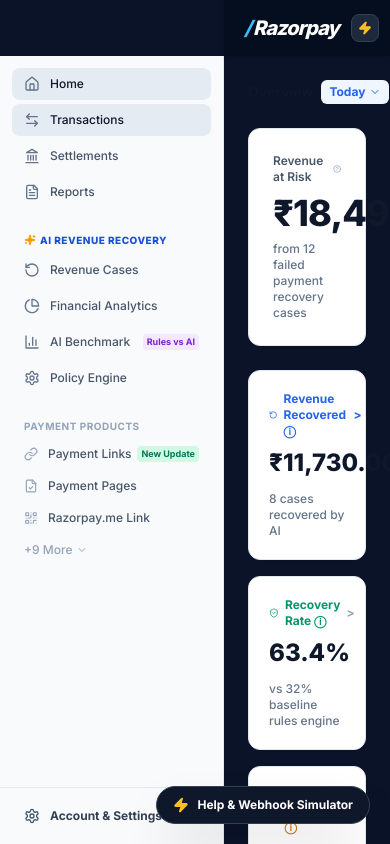
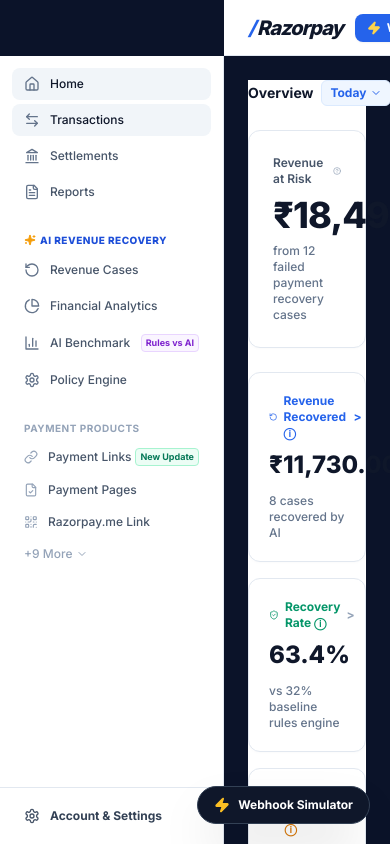
Before and after one commit to santusht06/razorpay-buildathon, a React app in the folder frontend/: page / in a window 390 px wide. Shown: the top 844 px of the page. Built offline with nearby package versions, Linux system fonts and the light colour scheme; no server answers; the HTML template or start-up script is replaced by a standard one.

Commit message:
style(ui): update application theme to 100% full white minimalist clean SaaS aesthetics

```diff
--- a/frontend/src/components/layout/Header.jsx
+++ b/frontend/src/components/layout/Header.jsx
@@ -21,34 +21,34 @@
 
   return (
     <>
-      <header className="bg-[#050e1e] text-white h-14 px-5 flex items-center justify-between sticky top-0 z-50 select-none shadow-md">
+      <header className="bg-white border-b border-slate-200 text-slate-900 h-14 px-6 flex items-center justify-between sticky top-0 z-50 select-none shadow-xs">
 
         {/* Left Section: Razorpay Logo & Main Top Nav Links */}
         <div className="flex items-center space-x-8">
           {/* Official Razorpay Logo */}
           <div className="flex items-center space-x-1.5 cursor-pointer">
-            <span className="font-black text-xl italic tracking-tighter text-white flex items-center">
-              <span className="text-sky-400 font-extrabold mr-0.5">/</span>Razorpay
+            <span className="font-black text-xl italic tracking-tighter text-slate-900 flex items-center">
+              <span className="text-blue-600 font-extrabold mr-0.5">/</span>Razorpay
             </span>
           </div>
 
           {/* Top Navigation Bar Tabs */}
-          <nav className="hidden md:flex items-center space-x-6 text-xs font-semibold text-slate-300">
-            <button className="flex items-center space-x-1.5 hover:text-white transition-colors py-4">
+          <nav className="hidden md:flex items-center space-x-6 text-xs font-semibold text-slate-600">
+            <button className="flex items-center space-x-1.5 hover:text-slate-900 transition-colors py-4">
               <span>Razorpay Home</span>
             </button>
 
             {/* Active Payments Tab */}
-            <button className="flex items-center space-x-1.5 text-white font-bold border-b-2 border-sky-400 py-4 px-1">
-              <Activity className="w-3.5 h-3.5 text-sky-400" />
+            <button className="flex items-center space-x-1.5 text-blue-600 font-extrabold border-b-2 border-blue-600 py-4 px-1">
+              <Activity className="w-3.5 h-3.5 text-blue-600" />
               <span>Payments</span>
             </button>
 
-            <button className="flex items-center space-x-1.5 hover:text-white transition-colors py-4">
+            <button className="flex items-center space-x-1.5 hover:text-slate-900 transition-colors py-4">
               <span>Company Registration</span>
             </button>
 
-            <button className="flex items-center space-x-1 text-slate-400 hover:text-white transition-colors py-4">
+            <button className="flex items-center space-x-1 text-slate-500 hover:text-slate-900 transition-colors py-4">
               <span>More</span>
               <ChevronDown className="w-3 h-3" />
             </button>
@@ -56,61 +56,62 @@
         </div>
 
         {/* Center: Hackathon Interactive Scenarios Bar */}
-        <div className="hidden xl:flex items-center space-x-2 bg-slate-900/90 px-3 py-1 rounded-lg border border-slate-800">
-          <span className="text-[11px] font-bold text-amber-400 uppercase tracking-wider flex items-center mr-1">
-            <Zap className="w-3 h-3 mr-1 fill-current" /> Demo Scenarios:
+        <div className="hidden xl:flex items-center space-x-1.5 bg-slate-50 px-3 py-1 rounded-lg border border-slate-200">
+          <span className="text-[11px] font-bold text-blue-700 uppercase tracking-wider flex items-center mr-1">
+            <Zap className="w-3 h-3 mr-1 fill-current text-amber-500" /> Demo Scenarios:
           </span>
           <button
             onClick={() => handleRunDemoScenario('scenario-1')}
             disabled={loadingScenario === 'scenario-1'}
-            className="px-2 py-0.5 text-[11px] font-semibold bg-slate-800 hover:bg-slate-700 text-slate-200 rounded border border-slate-700 transition-colors disabled:opacity-50"
+            className="px-2.5 py-0.5 text-[11px] font-semibold bg-white hover:bg-blue-50 text-slate-800 hover:text-blue-700 rounded border border-slate-200 transition-colors disabled:opacity-50 shadow-xs"
           >
             {loadingScenario === 'scenario-1' ? '...' : '1: ₹2.4k Sub'}
           </button>
           <button
             onClick={() => handleRunDemoScenario('scenario-2')}
             disabled={loadingScenario === 'scenario-2'}
-            className="px-2 py-0.5 text-[11px] font-semibold bg-slate-800 hover:bg-slate-700 text-slate-200 rounded border border-slate-700 transition-colors disabled:opacity-50"
+            className="px-2.5 py-0.5 text-[11px] font-semibold bg-white hover:bg-blue-50 text-slate-800 hover:text-blue-700 rounded border border-slate-200 transition-colors disabled:opacity-50 shadow-xs"
           >
             {loadingScenario === 'scenario-2' ? '...' : '2: Card Expired'}
           </button>
           <button
             onClick={() => handleRunDemoScenario('scenario-3')}
             disabled={loadingScenario === 'scenario-3'}
-            className="px-2 py-0.5 text-[11px] font-semibold bg-slate-800 hover:bg-slate-700 text-slate-200 rounded border border-slate-700 transition-colors disabled:opacity-50"
+            className="px-2.5 py-0.5 text-[11px] font-semibold bg-white hover:bg-blue-50 text-slate-800 hover:text-blue-700 rounded border border-slate-200 transition-colors disabled:opacity-50 shadow-xs"
           >
             {loadingScenario === 'scenario-3' ? '...' : '3: ₹75k VIP Block'}
           </button>
           <button
             onClick={() => handleRunDemoScenario('scenario-4')}
             disabled={loadingScenario === 'scenario-4'}
-            className="px-2 py-0.5 text-[11px] font-semibold bg-slate-800 hover:bg-slate-700 text-slate-200 rounded border border-slate-700 transition-colors disabled:opacity-50"
+            className="px-2.5 py-0.5 text-[11px] font-semibold bg-white hover:bg-blue-50 text-slate-800 hover:text-blue-700 rounded border border-slate-200 transition-colors disabled:opacity-50 shadow-xs"
           >
             {loadingScenario === 'scenario-4' ? '...' : '4: Cart Abandon'}
           </button>
         </div>
 
-        {/* Right Section: Search & Profile Avatar */}
+        {/* Right Section: Search & Webhook Trigger & Avatar */}
         <div className="flex items-center space-x-3">
           <div className="relative hidden sm:block">
             <Search className="w-3.5 h-3.5 text-slate-400 absolute left-3 top-1/2 -translate-y-1/2" />
             <input
               type="text"
-              placeholder="Search payment products, settings, and more"
-              className="bg-slate-900 border border-slate-800 text-slate-200 text-xs rounded-lg pl-8 pr-4 py-1.5 w-64 focus:outline-none focus:border-sky-500 font-medium"
+              placeholder="Search payment products, settings..."
+              className="bg-slate-50 border border-slate-200 text-slate-900 text-xs rounded-lg pl-8 pr-4 py-1.5 w-60 focus:outline-none focus:border-blue-600 focus:bg-white font-medium"
             />
           </div>
 
           <button
             onClick={() => setIsSimulatorOpen(true)}
-            className="p-1.5 bg-slate-800 hover:bg-slate-700 text-sky-400 rounded-lg border border-slate-700 text-xs font-semibold flex items-center space-x-1"
+            className="px-3 py-1.5 bg-blue-600 hover:bg-blue-700 text-white rounded-lg text-xs font-bold flex items-center space-x-1.5 shadow-sm transition-all"
             title="Custom Webhook Event"
           >
-            <Zap className="w-3.5 h-3.5 fill-current text-amber-400" />
+            <Zap className="w-3.5 h-3.5 fill-current text-amber-300" />
+            <span>Webhook</span>
           </button>
 
-          {/* User Avatar Pill (SK from screenshot) */}
-          <div className="w-7 h-7 rounded-full bg-slate-800 border border-slate-700 flex items-center justify-center font-extrabold text-[11px] text-slate-200 cursor-pointer">
+          {/* User Avatar Pill */}
+          <div className="w-7 h-7 rounded-full bg-slate-100 border border-slate-200 flex items-center justify-center font-extrabold text-[11px] text-slate-700 cursor-pointer">
             SK
           </div>
         </div>
--- a/frontend/src/components/layout/Sidebar.jsx
+++ b/frontend/src/components/layout/Sidebar.jsx
@@ -17,7 +17,7 @@
 
 export const Sidebar = ({ activeTab, setActiveTab }) => {
   return (
-    <aside className="w-56 bg-[#f8fafc] border-r border-slate-200 flex flex-col justify-between h-[calc(100vh-3.5rem)] sticky top-14 shrink-0 select-none text-xs">
+    <aside className="w-56 bg-white border-r border-slate-200 flex flex-col justify-between h-[calc(100vh-3.5rem)] sticky top-14 shrink-0 select-none text-xs">
       <div className="p-3 space-y-6 overflow-y-auto">
 
         {/* Core Links */}
@@ -26,8 +26,8 @@
             onClick={() => setActiveTab('dashboard')}
             className={`w-full flex items-center space-x-2.5 px-3 py-2 rounded-lg font-medium transition-colors ${
               activeTab === 'dashboard'
-                ? 'bg-slate-200/80 text-slate-900 font-bold'
-                : 'text-slate-600 hover:bg-slate-100 hover:text-slate-900'
+                ? 'bg-slate-100 text-slate-900 font-bold'
+                : 'text-slate-600 hover:bg-slate-50 hover:text-slate-900'
             }`}
           >
             <Home className="w-4 h-4 text-slate-500" />
@@ -38,20 +38,20 @@
             onClick={() => setActiveTab('dashboard')}
             className={`w-full flex items-center space-x-2.5 px-3 py-2 rounded-lg font-medium transition-colors ${
               activeTab === 'dashboard'
-                ? 'bg-slate-200/80 text-slate-900 font-bold'
-                : 'text-slate-600 hover:bg-slate-100 hover:text-slate-900'
+                ? 'bg-slate-100 text-slate-900 font-bold'
+                : 'text-slate-600 hover:bg-slate-50 hover:text-slate-900'
             }`}
           >
             <ArrowLeftRight className="w-4 h-4 text-slate-500" />
             <span>Transactions</span>
           </button>
 
-          <button className="w-full flex items-center space-x-2.5 px-3 py-2 rounded-lg text-slate-600 hover:bg-slate-100 hover:text-slate-900 transition-colors font-medium">
+          <button className="w-full flex items-center space-x-2.5 px-3 py-2 rounded-lg text-slate-600 hover:bg-slate-50 hover:text-slate-900 transition-colors font-medium">
             <Landmark className="w-4 h-4 text-slate-500" />
             <span>Settlements</span>
           </button>
 
-          <button className="w-full flex items-center space-x-2.5 px-3 py-2 rounded-lg text-slate-600 hover:bg-slate-100 hover:text-slate-900 transition-colors font-medium">
+          <button className="w-full flex items-center space-x-2.5 px-3 py-2 rounded-lg text-slate-600 hover:bg-slate-50 hover:text-slate-900 transition-colors font-medium">
             <FileText className="w-4 h-4 text-slate-500" />
             <span>Reports</span>
           </button>
@@ -68,12 +68,12 @@
             onClick={() => setActiveTab('recoveries')}
             className={`w-full flex items-center justify-between px-3 py-2 rounded-lg transition-colors font-medium ${
               activeTab === 'recoveries' || activeTab === 'recovery-detail'
-                ? 'bg-slate-200/80 text-slate-900 font-bold'
-                : 'text-slate-600 hover:bg-slate-100 hover:text-slate-900'
+                ? 'bg-blue-50 text-blue-700 font-extrabold border-l-4 border-blue-600'
+                : 'text-slate-600 hover:bg-slate-50 hover:text-slate-900'
             }`}
           >
             <div className="flex items-center space-x-2.5">
-              <RotateCcw className="w-4 h-4 text-slate-500" />
+              <RotateCcw className={`w-4 h-4 ${activeTab === 'recoveries' ? 'text-blue-600' : 'text-slate-500'}`} />
               <span>Revenue Cases</span>
             </div>
           </button>
@@ -82,11 +82,11 @@
             onClick={() => setActiveTab('analytics')}
             className={`w-full flex items-center space-x-2.5 px-3 py-2 rounded-lg transition-colors font-medium ${
               activeTab === 'analytics'
-                ? 'bg-slate-200/80 text-slate-900 font-bold'
-                : 'text-slate-600 hover:bg-slate-100 hover:text-slate-900'
+                ? 'bg-blue-50 text-blue-700 font-extrabold border-l-4 border-blue-600'
+                : 'text-slate-600 hover:bg-slate-50 hover:text-slate-900'
             }`}
           >
-            <PieChart className="w-4 h-4 text-slate-500" />
+            <PieChart className={`w-4 h-4 ${activeTab === 'analytics' ? 'text-blue-600' : 'text-slate-500'}`} />
             <span>Financial Analytics</span>
           </button>
 
@@ -94,50 +94,50 @@
             onClick={() => setActiveTab('evaluation')}
             className={`w-full flex items-center justify-between px-3 py-2 rounded-lg transition-colors font-medium ${
               activeTab === 'evaluation'
-                ? 'bg-slate-200/80 text-slate-900 font-bold'
-                : 'text-slate-600 hover:bg-slate-100 hover:text-slate-900'
+                ? 'bg-blue-50 text-blue-700 font-extrabold border-l-4 border-blue-600'
+                : 'text-slate-600 hover:bg-slate-50 hover:text-slate-900'
             }`}
           >
             <div className="flex items-center space-x-2.5">
-              <BarChart3 className="w-4 h-4 text-slate-500" />
+              <BarChart3 className={`w-4 h-4 ${activeTab === 'evaluation' ? 'text-blue-600' : 'text-slate-500'}`} />
               <span>AI Benchmark</span>
             </div>
-            <span className="text-[9px] px-1 py-0.2 rounded font-bold bg-purple-100 text-purple-700">Rules vs AI</span>
+            <span className="text-[9px] px-1 py-0.2 rounded font-bold bg-purple-50 text-purple-700 border border-purple-200">Rules vs AI</span>
           </button>
 
           <button
             onClick={() => setActiveTab('settings')}
             className={`w-full flex items-center space-x-2.5 px-3 py-2 rounded-lg transition-colors font-medium ${
               activeTab === 'settings'
-                ? 'bg-slate-200/80 text-slate-900 font-bold'
-                : 'text-slate-600 hover:bg-slate-100 hover:text-slate-900'
+                ? 'bg-blue-50 text-blue-700 font-extrabold border-l-4 border-blue-600'
+                : 'text-slate-600 hover:bg-slate-50 hover:text-slate-900'
             }`}
           >
-            <Settings className="w-4 h-4 text-slate-500" />
+            <Settings className={`w-4 h-4 ${activeTab === 'settings' ? 'text-blue-600' : 'text-slate-500'}`} />
             <span>Policy Engine</span>
           </button>
         </div>
 
-        {/* PAYMENT PRODUCTS SECTION (from screenshot) */}
+        {/* PAYMENT PRODUCTS SECTION */}
         <div className="space-y-1">
           <div className="text-[10px] font-bold text-slate-400 uppercase tracking-wider px-3 mb-1.5">
             PAYMENT PRODUCTS
           </div>
 
-          <button className="w-full flex items-center justify-between px-3 py-1.5 rounded-lg text-slate-600 hover:bg-slate-100 transition-colors font-medium">
+          <button className="w-full flex items-center justify-between px-3 py-1.5 rounded-lg text-slate-600 hover:bg-slate-50 transition-colors font-medium">
             <div className="flex items-center space-x-2.5">
               <Link className="w-3.5 h-3.5 text-slate-400" />
               <span>Payment Links</span>
             </div>
-            <span className="text-[9px] px-1 py-0.2 rounded font-bold bg-emerald-100 text-emerald-700">New Update</span>
+            <span className="text-[9px] px-1 py-0.2 rounded font-bold bg-emerald-50 text-emerald-700 border border-emerald-200">New Update</span>
           </button>
 
-          <button className="w-full flex items-center space-x-2.5 px-3 py-1.5 rounded-lg text-slate-600 hover:bg-slate-100 transition-colors font-medium">
+          <button className="w-full flex items-center space-x-2.5 px-3 py-1.5 rounded-lg text-slate-600 hover:bg-slate-50 transition-colors font-medium">
             <FileCheck className="w-3.5 h-3.5 text-slate-400" />
             <span>Payment Pages</span>
           </button>
 
-          <button className="w-full flex items-center space-x-2.5 px-3 py-1.5 rounded-lg text-slate-600 hover:bg-slate-100 transition-colors font-medium">
+          <button className="w-full flex items-center space-x-2.5 px-3 py-1.5 rounded-lg text-slate-600 hover:bg-slate-50 transition-colors font-medium">
             <QrCode className="w-3.5 h-3.5 text-slate-400" />
             <span>Razorpay.me Link</span>
           </button>
@@ -150,11 +150,11 @@
 
       </div>
 
-      {/* Pinned Bottom Account & Settings (from screenshot) */}
-      <div className="p-3 border-t border-slate-200 bg-[#f8fafc]">
+      {/* Pinned Bottom Account & Settings */}
+      <div className="p-3 border-t border-slate-200 bg-white">
         <button
           onClick={() => setActiveTab('settings')}
-          className="w-full flex items-center space-x-2.5 px-3 py-2 rounded-lg text-slate-700 hover:bg-slate-200/80 transition-colors font-bold"
+          className="w-full flex items-center space-x-2.5 px-3 py-2 rounded-lg text-slate-700 hover:bg-slate-100 transition-colors font-bold"
         >
           <Settings className="w-4 h-4 text-slate-600" />
           <span>Account & Settings</span>
--- a/frontend/src/index.css
+++ b/frontend/src/index.css
@@ -6,51 +6,45 @@
 
 body {
   font-family: 'Inter', -apple-system, BlinkMacSystemFont, 'Segoe UI', Roboto, sans-serif;
-  background-color: #f4f6f8;
-  color: #0d121c;
+  background-color: #ffffff;
+  color: #0f172a;
   margin: 0;
   padding: 0;
   -webkit-font-smoothing: antialiased;
 }
 
-/* Custom Razorpay Scrollbars */
+/* Custom Minimalist Scrollbars */
 ::-webkit-scrollbar {
   width: 5px;
   height: 5px;
 }
 
 ::-webkit-scrollbar-track {
-  background: #f1f5f9;
+  background: #ffffff;
 }
 
 ::-webkit-scrollbar-thumb {
-  background: #cbd5e1;
+  background: #e2e8f0;
   border-radius: 4px;
 }
 
 ::-webkit-scrollbar-thumb:hover {
-  background: #94a3b8;
+  background: #cbd5e1;
 }
 
-/* Official Razorpay Card Styling */
+/* Pure White Card Styling */
 .rzp-card {
   background: #ffffff;
   border: 1px solid #e2e8f0;
   border-radius: 12px;
-  box-shadow: 0 1px 2px 0 rgba(0, 0, 0, 0.03);
+  box-shadow: 0 1px 3px 0 rgba(0, 0, 0, 0.02);
 }
 
 .rzp-card-hover {
-  transition: border-color 0.15s ease, box-shadow 0.15s ease;
+  transition: all 0.15s ease-in-out;
 }
 
 .rzp-card-hover:hover {
   border-color: #cbd5e1;
-  box-shadow: 0 4px 12px -2px rgba(0, 0, 0, 0.06);
+  box-shadow: 0 6px 16px -4px rgba(0, 102, 204, 0.06);
 }
-
-.rzp-tab-active {
-  color: #0066cc;
-  border-bottom: 2px solid #0066cc;
-  font-weight: 700;
-}
--- a/frontend/src/pages/Dashboard.jsx
+++ b/frontend/src/pages/Dashboard.jsx
@@ -37,13 +37,13 @@
   const recoveryRate = metrics?.recovery_rate_pct || 63.4;
 
   return (
-    <div className="space-y-6 pb-16">
+    <div className="space-y-6 pb-16 bg-white min-h-screen">
 
-      {/* Overview Header Row (from screenshot) */}
+      {/* Overview Header Row */}
       <div className="flex items-center justify-between">
         <div className="flex items-center space-x-2">
           <h2 className="text-sm font-bold text-slate-900">Overview</h2>
-          <button className="flex items-center space-x-1 text-xs font-bold text-blue-600 hover:text-blue-700 bg-blue-50 px-2 py-1 rounded-md">
+          <button className="flex items-center space-x-1 text-xs font-bold text-blue-600 hover:text-blue-700 bg-blue-50 px-2 py-1 rounded-md border border-blue-100">
             <span>Today</span>
             <ChevronDown className="w-3 h-3" />
           </button>
@@ -60,8 +60,8 @@
         </a>
       </div>
 
-      {/* Hero Card: Collected Amount / Revenue at Risk (from screenshot) */}
-      <div className="rzp-card p-6 shadow-xs bg-white border border-slate-200 rounded-xl">
+      {/* Hero Card: Collected Amount / Revenue at Risk */}
+      <div className="rzp-card p-6 bg-white border border-slate-200 rounded-xl shadow-xs">
         <div className="flex items-center space-x-1.5 text-xs font-semibold text-slate-600">
           <span>Revenue at Risk</span>
           <HelpCircle className="w-3.5 h-3.5 text-slate-400" />
@@ -76,11 +76,11 @@
         </div>
       </div>
 
-      {/* 3 Secondary Cards Row (from screenshot: Refunds, Disputes, Failed/Recovered) */}
+      {/* 3 Secondary Cards Row */}
       <div className="grid grid-cols-1 md:grid-cols-3 gap-4">
 
         {/* Card 1: Revenue Recovered */}
-        <div className="rzp-card rzp-card-hover p-5 border border-slate-200 rounded-xl flex flex-col justify-between">
+        <div className="rzp-card rzp-card-hover p-5 border border-slate-200 rounded-xl bg-white flex flex-col justify-between">
           <div>
             <div className="flex items-center justify-between text-xs font-bold text-slate-700">
               <div className="flex items-center space-x-1.5 text-blue-600">
@@ -99,7 +99,7 @@
         </div>
 
         {/* Card 2: Recovery Success Rate */}
-        <div className="rzp-card rzp-card-hover p-5 border border-slate-200 rounded-xl flex flex-col justify-between">
+        <div className="rzp-card rzp-card-hover p-5 border border-slate-200 rounded-xl bg-white flex flex-col justify-between">
           <div>
             <div className="flex items-center justify-between text-xs font-bold text-slate-700">
               <div className="flex items-center space-x-1.5 text-emerald-600">
@@ -117,8 +117,8 @@
           </div>
         </div>
 
-        {/* Card 3: Active Cases & Escalations */}
-        <div className="rzp-card rzp-card-hover p-5 border border-slate-200 rounded-xl flex flex-col justify-between">
+        {/* Card 3: Active Cases */}
+        <div className="rzp-card rzp-card-hover p-5 border border-slate-200 rounded-xl bg-white flex flex-col justify-between">
           <div>
             <div className="flex items-center justify-between text-xs font-bold text-slate-700">
               <div className="flex items-center space-x-1.5 text-amber-600">
@@ -138,7 +138,7 @@
 
       </div>
 
-      {/* Main Content Area Sub-Navigation Tabs (from screenshot) */}
+      {/* Main Content Sub-Navigation Tabs */}
       <div className="space-y-4 pt-2">
         <div className="border-b border-slate-200 flex items-center space-x-8 text-xs font-bold">
           <button
@@ -175,9 +175,9 @@
           </button>
         </div>
 
-        {/* Cases Stream Table Container (from screenshot) */}
+        {/* Cases Table Container */}
         <div className="rzp-card border border-slate-200 rounded-xl overflow-hidden bg-white">
-          <div className="p-4 border-b border-slate-100 flex items-center justify-between bg-slate-50/50">
+          <div className="p-4 border-b border-slate-100 flex items-center justify-between bg-white">
             <div className="text-xs font-bold text-slate-900">
               Live AI Recovery Stream ({recentCases.length} records)
             </div>
@@ -192,7 +192,7 @@
 
           <div className="overflow-x-auto">
             <table className="w-full text-left text-xs text-slate-800">
-              <thead className="bg-slate-50 text-slate-500 font-bold border-b border-slate-200 uppercase tracking-wider text-[10px]">
+              <thead className="bg-slate-50/80 text-slate-500 font-bold border-b border-slate-200 uppercase tracking-wider text-[10px]">
                 <tr>
                   <th className="py-3 px-4">Case Reference</th>
                   <th className="py-3 px-4">Customer</th>
@@ -203,9 +203,9 @@
                   <th className="py-3 px-4 text-right">Action</th>
                 </tr>
               </thead>
-              <tbody className="divide-y divide-slate-100 font-medium">
+              <tbody className="divide-y divide-slate-100 font-medium bg-white">
                 {recentCases.map((item) => (
-                  <tr key={item.case_id} className="hover:bg-slate-50 transition-colors">
+                  <tr key={item.case_id} className="hover:bg-slate-50/60 transition-colors">
                     <td className="py-3 px-4 font-bold text-slate-900">{item.case_id}</td>
                     <td className="py-3 px-4">
                       <div className="font-bold text-slate-900">{item.customer_name}</div>
@@ -226,7 +226,7 @@
                     <td className="py-3 px-4 text-right">
                       <button
                         onClick={() => onSelectCase(item.case_id)}
-                        className="px-3 py-1 bg-slate-100 hover:bg-blue-50 text-blue-700 rounded-md text-xs font-bold border border-slate-200 transition-colors"
+                        className="px-3 py-1 bg-white hover:bg-blue-50 text-blue-700 rounded-md text-xs font-bold border border-slate-200 transition-colors shadow-xs"
                       >
                         Inspect
                       </button>
@@ -240,14 +240,14 @@
 
       </div>
 
-      {/* Floating Action Button (Help & Support pill from screenshot) */}
+      {/* Floating Action Button */}
       <div className="fixed bottom-5 right-5 z-40">
         <button
           onClick={onOpenSimulator}
-          className="bg-[#0f172a] hover:bg-[#0c2340] text-white px-4 py-2.5 rounded-full shadow-2xl flex items-center space-x-2 text-xs font-bold border border-slate-700 transition-all transform hover:scale-105"
+          className="bg-slate-900 hover:bg-slate-800 text-white px-4 py-2.5 rounded-full shadow-2xl flex items-center space-x-2 text-xs font-bold border border-slate-700 transition-all transform hover:scale-105"
         >
           <Zap className="w-4 h-4 text-amber-400 fill-current" />
-          <span>Help & Webhook Simulator</span>
+          <span>Webhook Simulator</span>
         </button>
       </div>
 
```
